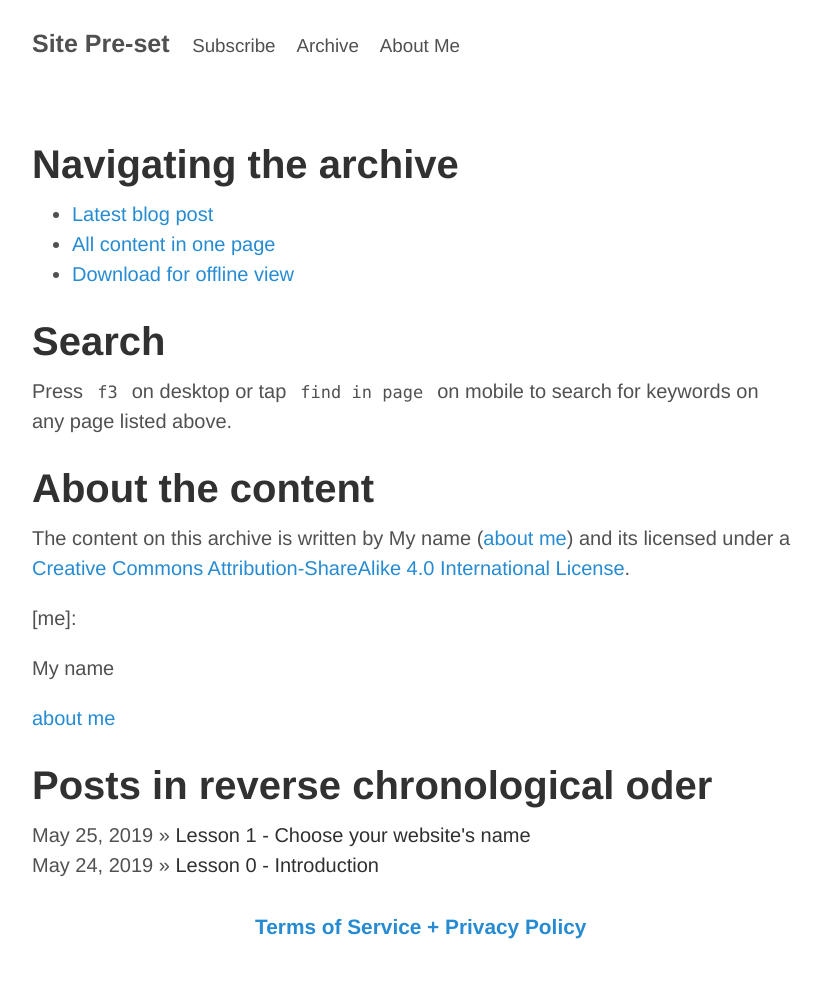
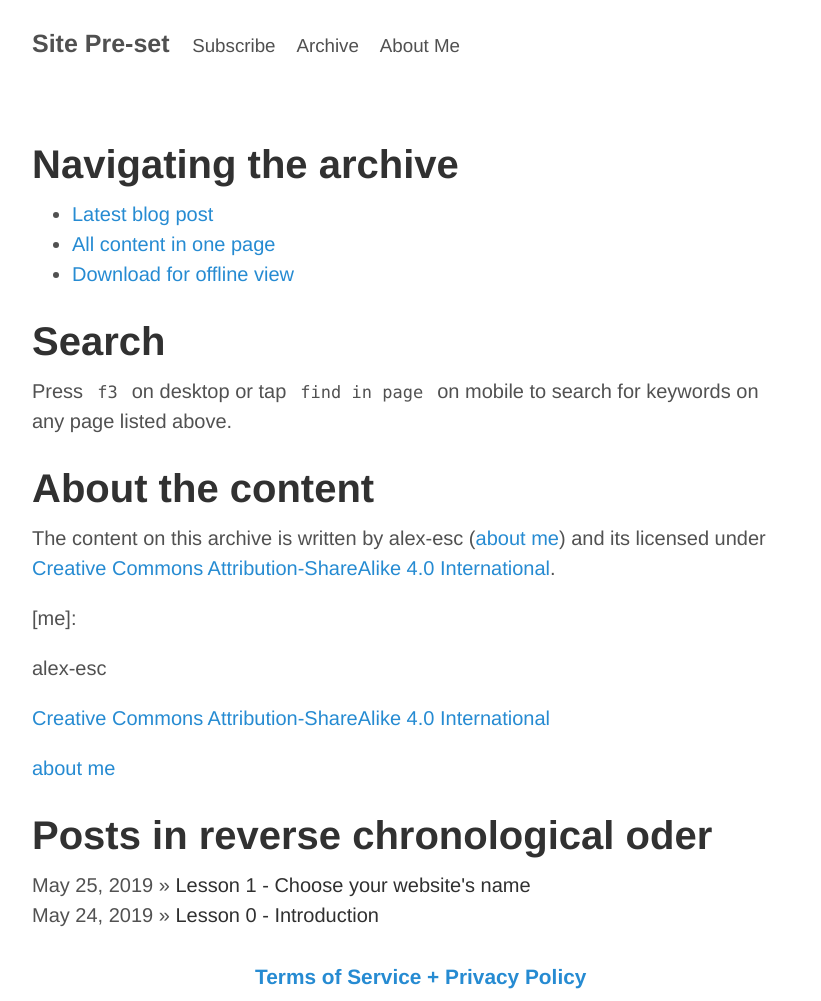
Before and after one commit to alex-esc/notes, a Jekyll site: the page built from archive.md, in a window 1280 px wide. Shown: the whole page, without its empty margins (228-1049 px from the left). Built offline with Jekyll 4.4.1, drawn with Linux system fonts in a browser that asks for light colours; before the commit the page ends 951 px from its top, so only the background shows below that.

Commit message:
added lisence

```diff
--- a/_config.yml
+++ b/_config.yml
@@ -3,7 +3,7 @@
 
 title:   'Site Pre-set'
 author:
-  name:  'My name'
+  name:  'alex-esc'
 description:  A generic, simple site by alex-esc, forked from henrythemes' jekyll-minimal-theme.
 
 ## note:
@@ -23,6 +23,9 @@ other:
   activitypubfeed: https://bots.tinysubversions.com/u/alex_esc_blog_posts
   twitterfeed: https://twitter.com/alex_esc_tweets
   mediumfeed: https://medium.com/@alexesc
+  licenselink: https://creativecommons.org/licenses/by-sa/4.0/
+
+licensename: Creative Commons Attribution-ShareAlike 4.0 International
 
 ########
 # more settings
--- a/archive.md
+++ b/archive.md
@@ -15,13 +15,19 @@ Press `f3` on desktop or tap `find in page` on mobile to search for keywords on
 
 # About the content
 
-The content on this archive is written by {{ site.author.name }} (<a href="{{ site.other.about }}">about me</a>) and its licensed under a [Creative Commons Attribution-ShareAlike 4.0 International License][l].
+The content on this archive is written by {{ site.author.name }} (<a href="{{ site.other.about }}">about me</a>) and its licensed under [Creative Commons Attribution-ShareAlike 4.0 International][l].
 
 
 [l]: https://creativecommons.org/licenses/by-sa/4.0/
 [me]: {{ site.about }}
 
 {{ site.author.name }}
+
+
+
+<a href="{{ site.other.licenselink }}">{{ site.licensename }}</a>
+
+
 
 <a href="{{ site.other.about }}">about me</a>
 
```
